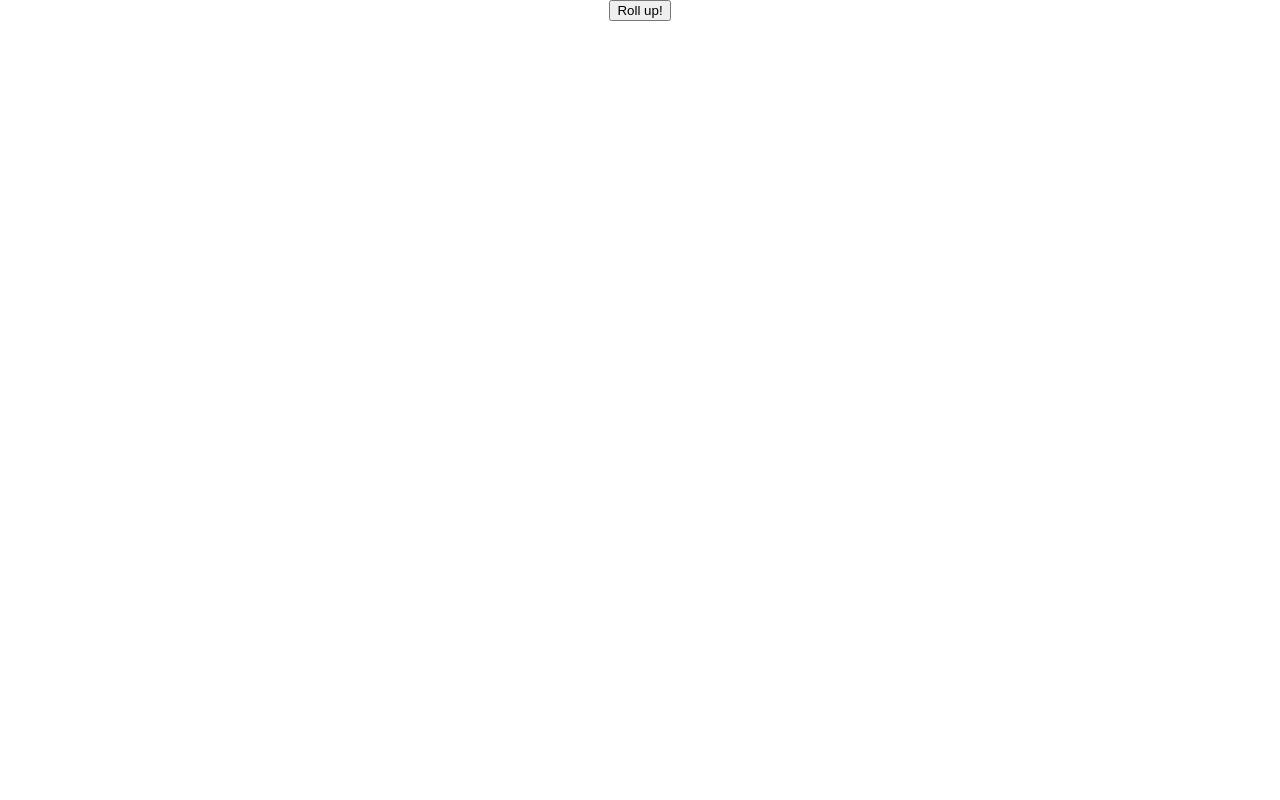
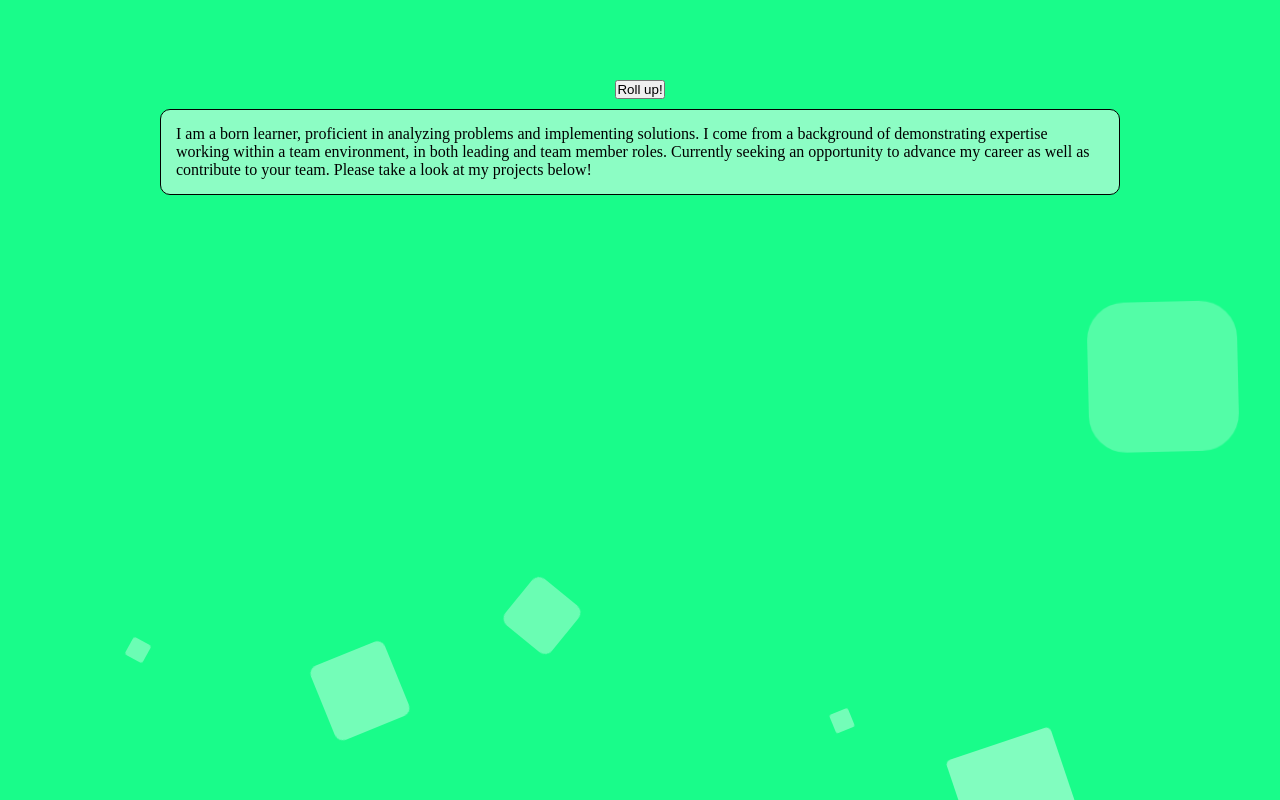
Before and after one commit to cpbeachler/cpbeachler.github.io, a React (Create React App) app: page / in a window 1280 px wide. Built offline with nearby package versions, Linux system fonts and the light colour scheme.

Commit message:
background plus major changes!

```diff
--- a/src/App.js
+++ b/src/App.js
@@ -1,9 +1,9 @@
-import Char from "./components/Char"
+import Backdrop from "./components/Backdrop"
 
 function App() {
   return (
     <div>
-        <Char />
+        <Backdrop />
     </div>
   );
 }
--- /dev/null
+++ b/src/components/About.js
@@ -0,0 +1,17 @@
+import React from "react";
+import './CSS/about.css'
+
+const About = () => {
+
+
+    return(
+        <div className='about'>
+            <p className='aboutText'>
+                I am a born learner, proficient in analyzing problems and implementing solutions. I come from a background of demonstrating expertise working within a team environment, in both leading and team member roles. Currently seeking an opportunity to advance my career as well as contribute to your team.
+                Please take a look at my projects below!
+            </p>
+    </div>
+    )
+}
+
+export default About;
--- /dev/null
+++ b/src/components/Backdrop.js
@@ -0,0 +1,33 @@
+import React from "react";
+import Char from "./Char";
+import About from "./About";
+import './CSS/backdrop.css'
+
+const Backdrop = () => {
+
+    return (
+        <div>
+            <div className='context'>
+                <Char />
+                <About />
+            </div>
+            <div className='area'>
+                <ul className='circles'>
+                    <li></li>
+                    <li></li>
+                    <li></li>
+                    <li></li>
+                    <li></li>
+                    <li></li>
+                    <li></li>
+                    <li></li>
+                    <li></li>
+                    <li></li>
+                </ul>
+            </div>
+        </div>
+    )
+}
+
+
+export default Backdrop;
--- /dev/null
+++ b/src/components/CSS/about.css
@@ -0,0 +1,12 @@
+.about{
+    border: 1px solid black;
+    border-radius: 10px;
+    padding: 5px;
+    width: 75vw;
+    background-color: rgba(255, 255, 255, 0.5);
+    margin: 10px;
+}
+
+.aboutText{
+    margin: 10px;
+}
--- /dev/null
+++ b/src/components/CSS/backdrop.css
@@ -0,0 +1,137 @@
+*{
+    margin: 0px;
+    padding: 0px;
+}
+
+.context {
+    width: 100%;
+    position: absolute;
+    top: 10vh;
+    display: flex;
+    flex-direction: column;
+    align-items: center;
+}
+
+.area{
+    background: #19FC8A;
+    background: -webkit-linear-gradient(to left, #19FCE5, #19FC8A);
+    width: 100%;
+    height:100vh;
+
+
+}
+
+.circles{
+    position: absolute;
+    top: 0;
+    left: 0;
+    width: 100%;
+    height: 100%;
+    overflow: hidden;
+}
+
+.circles li{
+    position: absolute;
+    display: block;
+    list-style: none;
+    width: 20px;
+    height: 20px;
+    background: rgba(255, 255, 255, 0.5);
+    animation: animate 25s linear infinite;
+    bottom: -150px;
+
+}
+
+.circles li:nth-child(1){
+    left: 25%;
+    width: 80px;
+    height: 80px;
+    animation-delay: 0s;
+}
+
+
+.circles li:nth-child(2){
+    left: 10%;
+    width: 20px;
+    height: 20px;
+    animation-delay: 2s;
+    animation-duration: 12s;
+}
+
+.circles li:nth-child(3){
+    left: 70%;
+    width: 20px;
+    height: 20px;
+    animation-delay: 4s;
+}
+
+.circles li:nth-child(4){
+    left: 40%;
+    width: 60px;
+    height: 60px;
+    animation-delay: 0s;
+    animation-duration: 18s;
+}
+
+.circles li:nth-child(5){
+    left: 65%;
+    width: 20px;
+    height: 20px;
+    animation-delay: 0s;
+}
+
+.circles li:nth-child(6){
+    left: 75%;
+    width: 110px;
+    height: 110px;
+    animation-delay: 3s;
+}
+
+.circles li:nth-child(7){
+    left: 35%;
+    width: 150px;
+    height: 150px;
+    animation-delay: 7s;
+}
+
+.circles li:nth-child(8){
+    left: 50%;
+    width: 25px;
+    height: 25px;
+    animation-delay: 15s;
+    animation-duration: 45s;
+}
+
+.circles li:nth-child(9){
+    left: 20%;
+    width: 15px;
+    height: 15px;
+    animation-delay: 2s;
+    animation-duration: 35s;
+}
+
+.circles li:nth-child(10){
+    left: 85%;
+    width: 150px;
+    height: 150px;
+    animation-delay: 0s;
+    animation-duration: 11s;
+}
+
+
+
+@keyframes animate {
+
+    0%{
+        transform: translateY(0) rotate(0deg);
+        opacity: 1;
+        border-radius: 0;
+    }
+
+    100%{
+        transform: translateY(-1000px) rotate(720deg);
+        opacity: 0;
+        border-radius: 50%;
+    }
+
+}
--- a/src/components/CSS/char.css
+++ b/src/components/CSS/char.css
@@ -8,6 +8,8 @@
 }
 
 .stats{
+    border: 1px solid black;
+    border-radius: 10px;
     display: flex;
     align-content: stretch;
     justify-content: center;
--- a/src/components/Char.js
+++ b/src/components/Char.js
@@ -39,7 +39,6 @@
     }
     return(
         <div className='charSheet'>
-            {console.log(hideChar)}
             {!hideChar &&
                         <div className='stats'>
                             <div className='brain'>
```
Also changed, not shown: src/components/Skills.js (added). Lines whose indentation alone changed are shown as unchanged.
